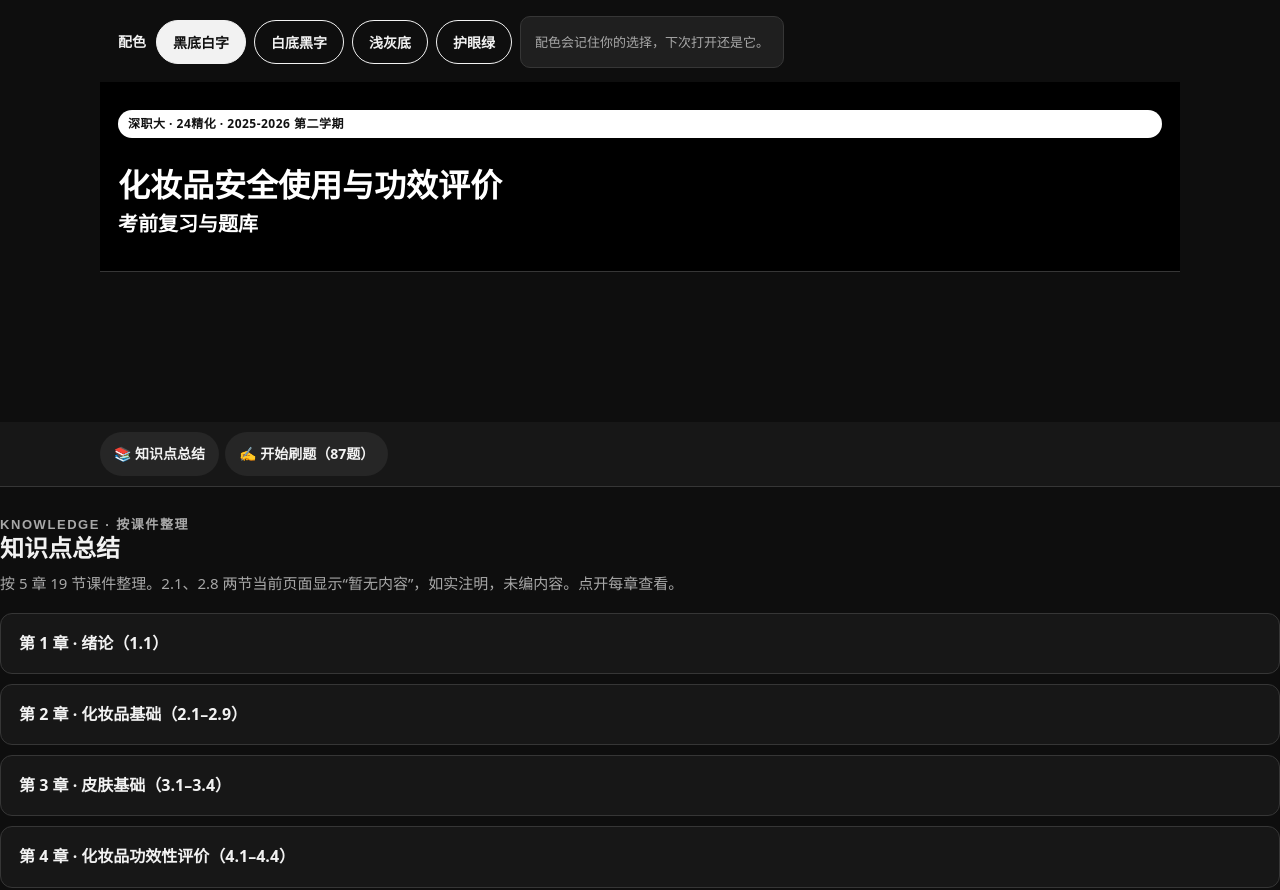
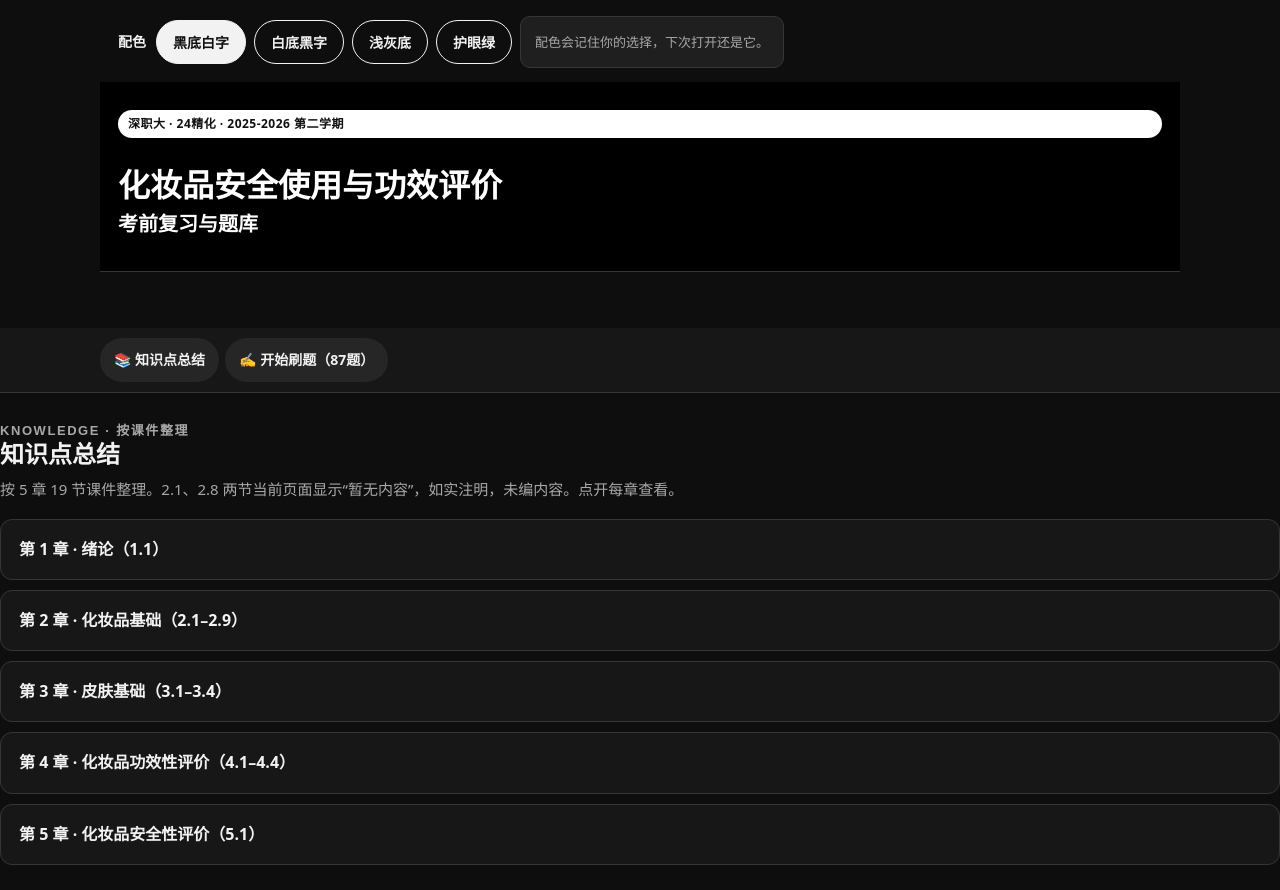
Before and after one commit to gaon7455-cmd/tiku, a plain HTML site: page huazhuangpin/index.html in a window 1280 px wide. Shown: the top 890 px of the page. Drawn offline with Linux system fonts and the light colour scheme.

Commit message:
底部留白改到刷题区上

```diff
--- a/huazhuangpin/index.html
+++ b/huazhuangpin/index.html
@@ -38,7 +38,8 @@
 *{box-sizing:border-box} html{scroll-behavior:smooth}
 body{margin:0;background:var(--bg);color:var(--ink);font-family:"Noto Sans SC",system-ui,-apple-system,"PingFang SC","Microsoft YaHei",sans-serif;line-height:1.7;font-size:16px}
 a{color:var(--ink);text-underline-offset:3px} button{min-height:44px;font-family:inherit}
-.wrap{max-width:1080px;margin:0 auto;padding:0 18px calc(150px + env(safe-area-inset-bottom,0px))}
+.wrap{max-width:1080px;margin:0 auto;padding:0 18px 56px}
+#deck{padding-bottom:calc(150px + env(safe-area-inset-bottom,0px))}
 .themebar{display:flex;flex-wrap:wrap;gap:8px;align-items:center;padding:16px 0 14px}
 .themebar .tlabel{font-weight:800;font-size:14px;margin-right:2px}
 .tbtn{border:1.5px solid var(--ink);background:transparent;color:var(--ink);border-radius:999px;padding:9px 16px;font-weight:700;cursor:pointer;min-height:44px;font-size:14px}
```
